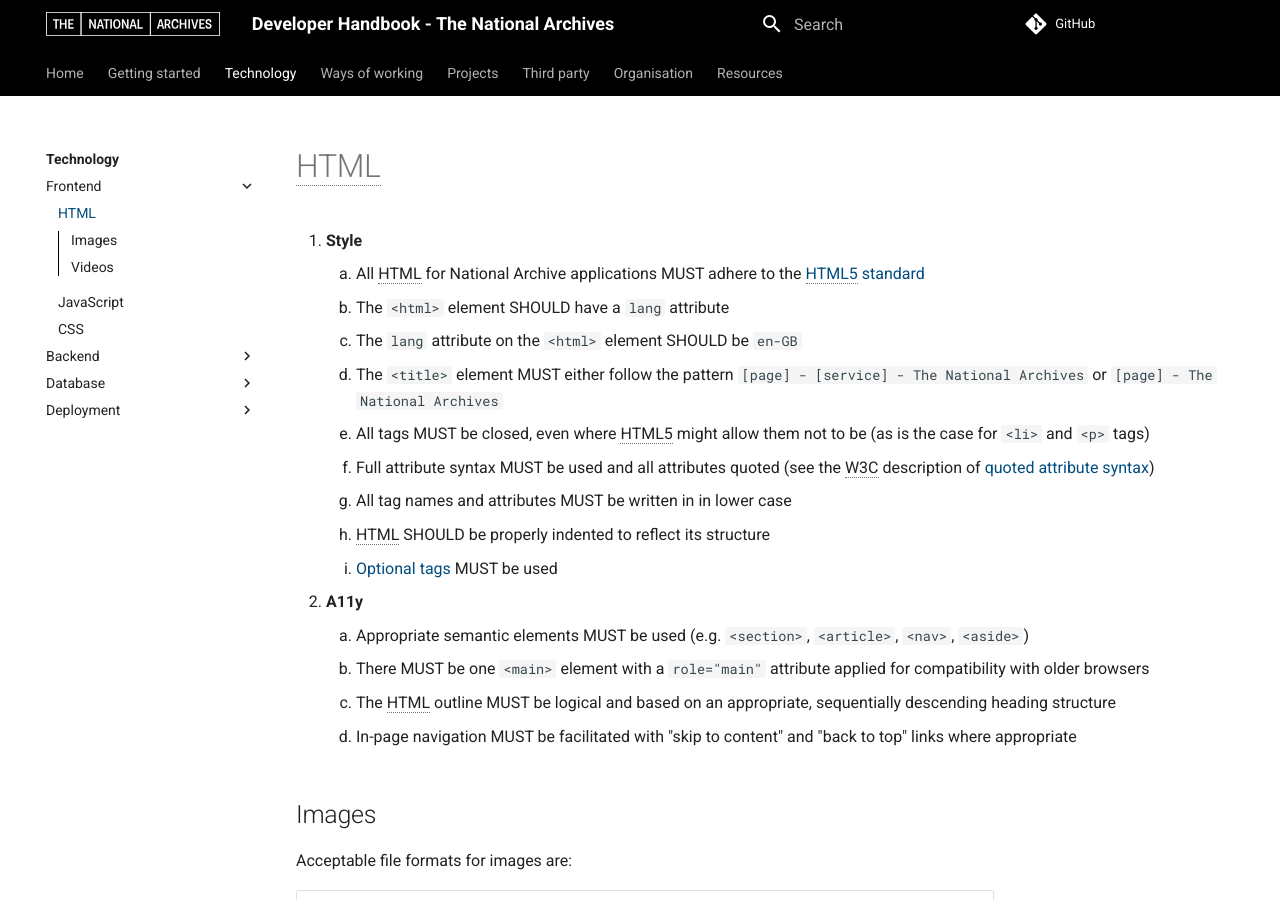
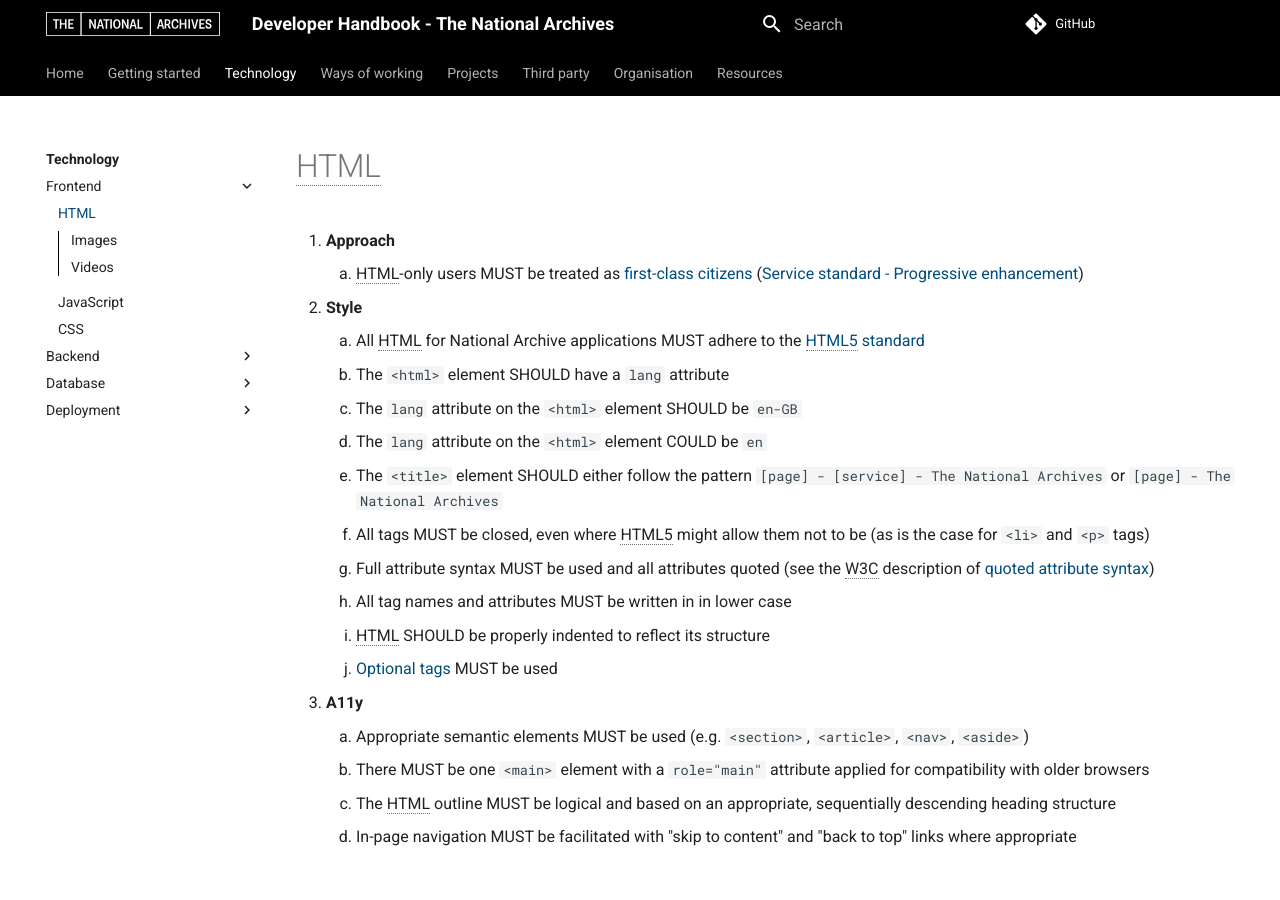
Before and after one commit to nationalarchives/engineering-handbook, an MkDocs documentation site: the page built from docs/technology/html.md, in a window 1280 px wide and 900 px high. Built offline with MkDocs 1.6.1 and Material for MkDocs 9.7.7, drawn with Linux system fonts in a browser that asks for light colours; comment, search, counter and statistics services are not loaded.

Commit message:
HTML as a first-class citizen

```diff
--- a/docs/technology/html.md
+++ b/docs/technology/html.md
@@ -1,10 +1,13 @@
 # HTML
 
+1. **Approach**
+    1. HTML-only users MUST be treated as [first-class citizens](https://en.wikipedia.org/wiki/First-class_citizen) ([Service standard - Progressive enhancement](../../ways-of-working/service-standard/#progressive-enhancement))
 1. **Style**
     1. All HTML for National Archive applications MUST adhere to the [HTML5 standard](https://www.w3.org/TR/2011/WD-html5-20110405/)
     1. The `<html>` element SHOULD have a `lang` attribute
     1. The `lang` attribute on the `<html>` element SHOULD be `en-GB`
-    1. The `<title>` element MUST either follow the pattern `[page] - [service] - The National Archives` or `[page] - The National Archives`
+    1. The `lang` attribute on the `<html>` element COULD be `en`
+    1. The `<title>` element SHOULD either follow the pattern `[page] - [service] - The National Archives` or `[page] - The National Archives`
     1. All tags MUST be closed, even where HTML5 might allow them not to be (as is the case for `<li>` and `<p>` tags)
     1. Full attribute syntax MUST be used and all attributes quoted (see the W3C description of [quoted attribute syntax](https://html.spec.whatwg.org/multipage/syntax.html#syntax-attributes))
     1. All tag names and attributes MUST be written in in lower case
@@ -15,7 +18,6 @@
     1. There MUST be one `<main>` element with a `role="main"` attribute applied for compatibility with older browsers
     1. The HTML outline MUST be logical and based on an appropriate, sequentially descending heading structure
     1. In-page navigation MUST be facilitated with "skip to content" and "back to top" links where appropriate
-
 
 ## Images
 
```
Also changed, not shown: docs/ways-of-working/service-standard.md (+0 -2 lines).
